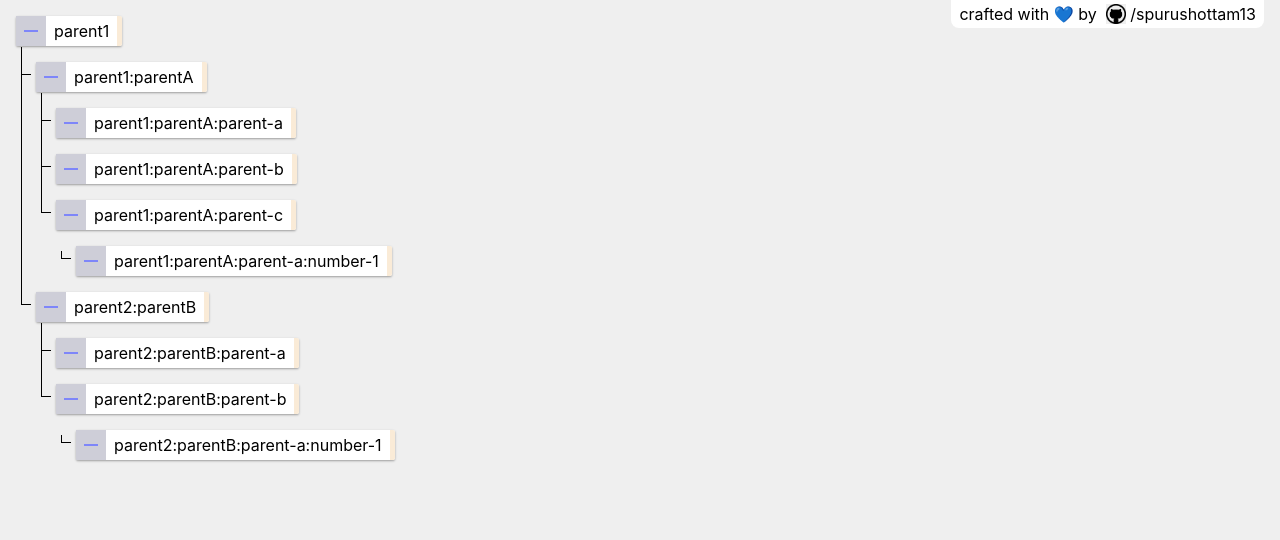
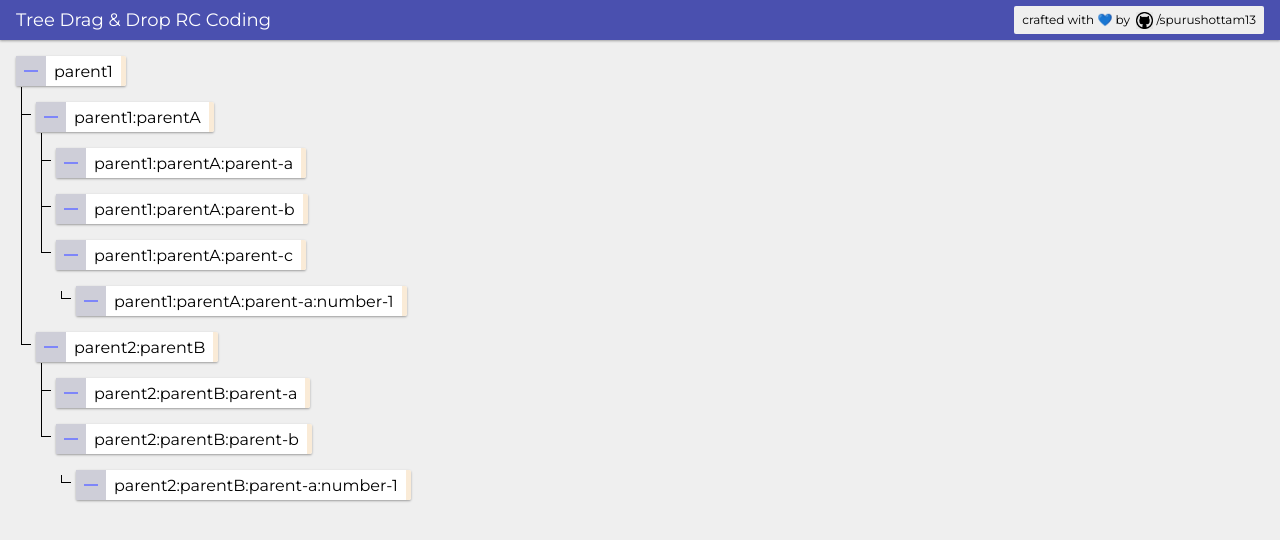
Before and after one commit to spurushottam13/node-tree-rc, a React (Create React App) app: page / in a window 1280 px wide. Shown: the top 540 px of the page. Built offline with nearby package versions, Linux system fonts and the light colour scheme.

Commit message:
[UI improvement]

```diff
--- a/public/index.html
+++ b/public/index.html
@@ -10,6 +10,7 @@
       content="Web site created using create-react-app"
     />
     <link rel="apple-touch-icon" href="%PUBLIC_URL%/logo192.png" />
+    <link href="https://fonts.googleapis.com/css2?family=Montserrat:wght@400;800&display=swap" rel="stylesheet">
     <!--
       manifest.json provides metadata used when your web app is installed on a
       user's mobile device or desktop. See https://developers.google.com/web/fundamentals/web-app-manifest/
--- a/src/App.css
+++ b/src/App.css
@@ -10,31 +10,10 @@
   position: absolute;
   padding: 1rem;
   box-sizing: border-box;
+  font-family: 'Montserrat', sans-serif;
+  font-weight: 400;
 }
 
-.box-b{
-  width: 500px;
-  height: 500px;
-  background: red;
+.flex-Inline{
+  display: flex;
 }
-
-.box-a{
-  width: 50px;
-  height: 50px;
-  background: blue;
-}
-
-/* .child-wrapper{
-  display: flex;
-} */
-
-/* .child{
-  border: 1px solid;
-  margin: 10px;
-}
-
-.parent > p {
-  background: aquamarine;
-    margin-bottom: 0px;
-    text-align: center;
-} */
--- a/src/App.js
+++ b/src/App.js
@@ -3,18 +3,19 @@ import './App.css';
 import Node from './component/Node'
 import { useCopyNode } from './hooks/useCopyNode';
 import GithubBadge from './component/GithubBadge';
+import Header from './component/Header';
 const tree = require('./data.json')
 
 function App() {
   const {copyNode, pasteNode} = useCopyNode()
   return (
     <div className="App">
+      <Header/>
       <Node
         initalData={tree}
         copyNode={copyNode}
         pasteNode={pasteNode}
       />
-      <GithubBadge/>
     </div>
   );
 }
--- a/src/component/GithubBadge/github-badge.css
+++ b/src/component/GithubBadge/github-badge.css
@@ -11,16 +11,17 @@
 }
 
 .clean-aTag > img{
-    vertical-align: bottom;
+    vertical-align: middle;
 }
 
 .git-wrapper{
-    position: absolute;
-    top: 0px;
+    height: 20px;
     display: flex;
-    background: white;
-    right: 1rem;
+    background: #efefef;
+    align-items: center;
     padding: 4px 8px;
-    border-bottom-left-radius: 8px;
-    border-bottom-right-radius: 8px;
+    color: black;
+    justify-content: center;
+    border-radius: 2px;
+    font-size: 12px;
 }
--- a/src/component/GithubBadge/index.js
+++ b/src/component/GithubBadge/index.js
@@ -14,7 +14,7 @@ export default function GithubBadge(){
                     rel="noopener noreferrer"
                     className="clean-aTag"
                 >
-                    <img src="./github.png" height="20px"/> /spurushottam13</a></p>
+                    <img src="./github.png" height="17px"/> /spurushottam13</a></p>
         </div>
     )
 }
--- /dev/null
+++ b/src/component/Header/header.css
@@ -0,0 +1,16 @@
+.header-wrapper{
+    font-size: 18px;
+    font-weight: 500;
+    margin-top: -1rem;
+    background: #4a50af;
+    margin: -1rem;
+    margin-bottom: 1rem;
+    color: white;
+    height: 40px;
+    line-height: 40px;
+    padding: 0 1rem;
+    display: flex;
+    justify-content: space-between;
+    align-items: center;
+    box-shadow: 0 1px 3px rgba(0,0,0,0.12), 0 1px 2px rgba(0,0,0,0.24);
+}
--- /dev/null
+++ b/src/component/Header/index.js
@@ -0,0 +1,13 @@
+import React, { Fragment } from 'react'
+import './header.css'
+import GithubBadge from '../GithubBadge'
+export default function Header(){
+    return(
+        <Fragment>
+            <div className="header-wrapper">
+            Tree Drag & Drop RC Coding
+            <GithubBadge/>
+            </div>
+        </Fragment>
+    )
+}
```
